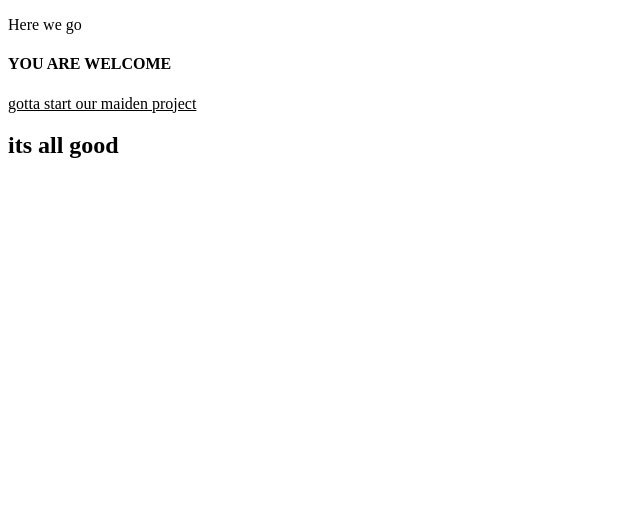
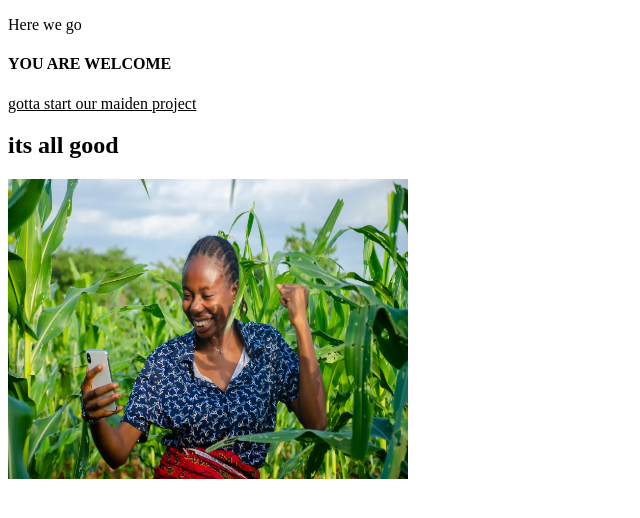
Before and after one commit to Petergya/Student-work, a plain HTML site: page david/index.html in a window 1280 px wide. Shown: the whole page, without its empty margins (0-640 px from the left). Drawn offline with Linux system fonts and the light colour scheme.

Commit message:
added an img to the file

```diff
--- a/david/index.html
+++ b/david/index.html
@@ -10,6 +10,7 @@
     <h4>YOU ARE WELCOME</h4>
     <u>gotta start our maiden project</u>
     <h2>its all good</h2>
+    <img src="/david/agribloan-1.webp" alt="photo" width="400" height="300">
 
 </body>
 </html>
```
Also changed, not shown: david/agribloan-1.webp (added).
